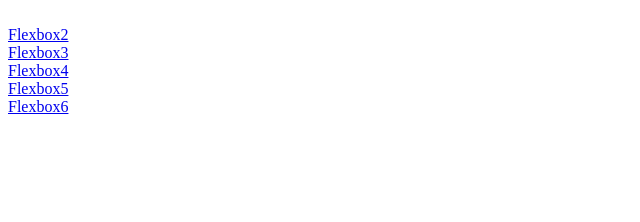
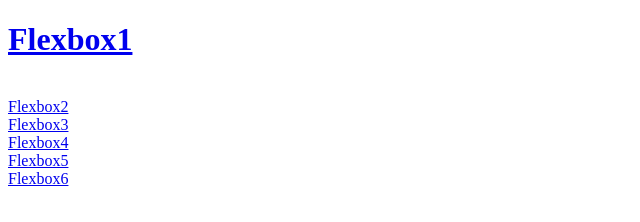
Before and after one commit to Batoonj/Batoon-flexbox, a plain HTML site: page Index.html in a window 1280 px wide. Shown: the whole page, without its empty margins (0-640 px from the left). Drawn offline with Linux system fonts and the light colour scheme.

Commit message:
Update Index.html

```diff
--- a/Index.html
+++ b/Index.html
@@ -2,7 +2,7 @@
 <html>
   <body>
 
-<a href="Flexbox1.html"><Flexbox1</a>
+<h1><a href="Flexbox1.html">Flexbox1</a></h1>
   <br>
 <a href="Flexbox2.html">Flexbox2 </a>
   <br>
```
